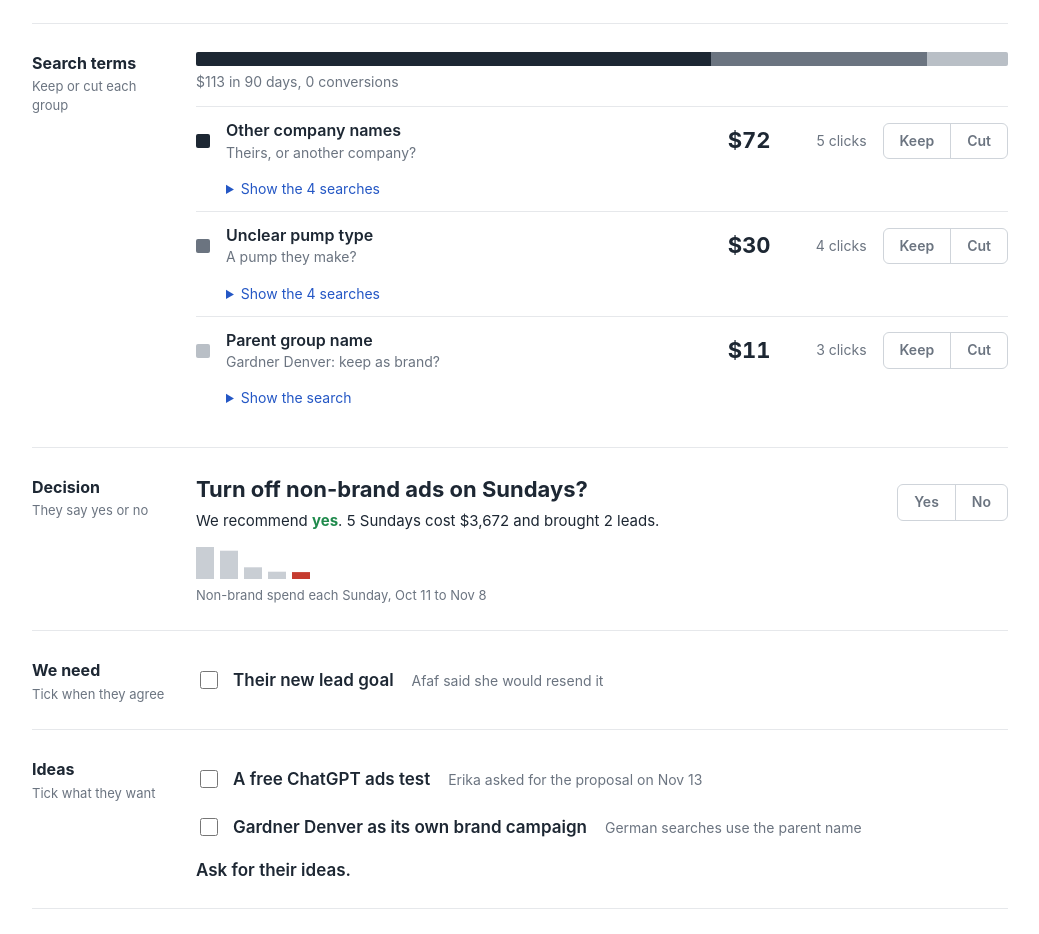
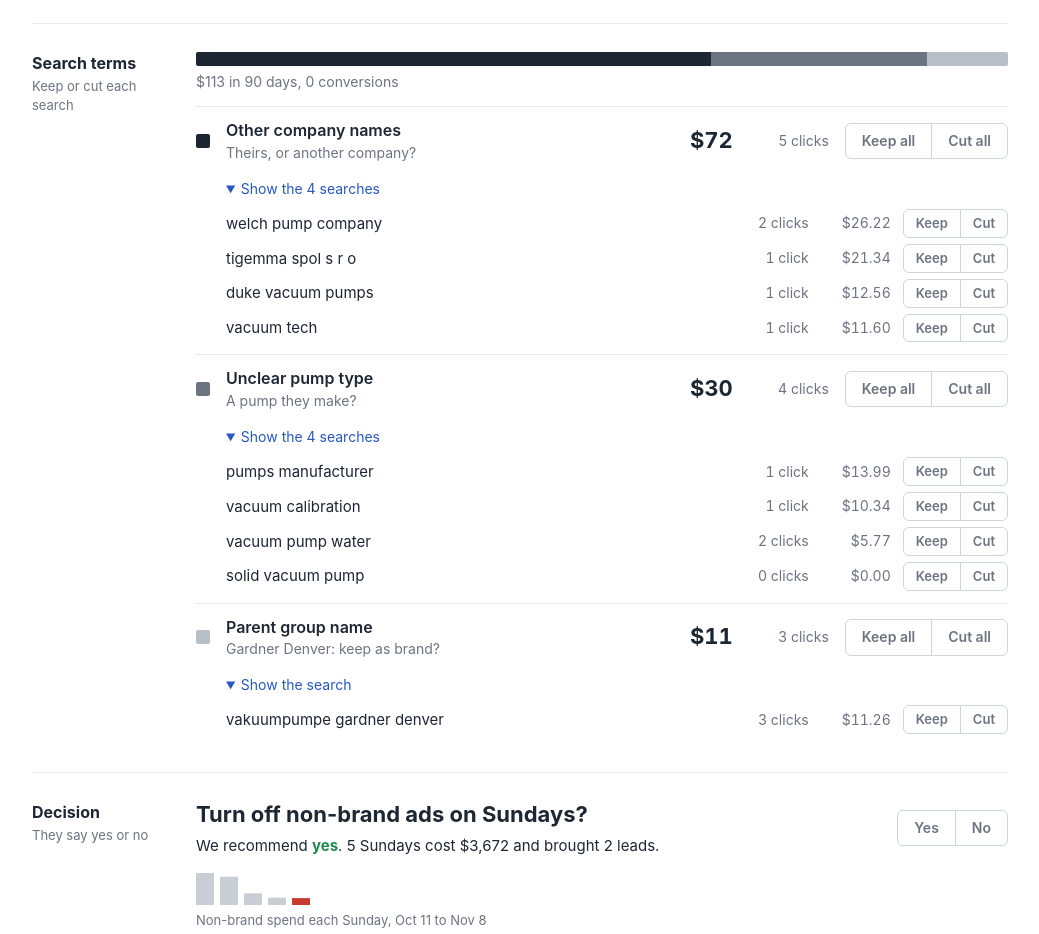
Before and after one commit to digitalwillads/call-sheet-mockup-2524a42d, a plain HTML site: page index.html in a window 1280 px wide. Shown: the part 736-1670 px from the top of the page, without its empty margins (120-1159 px from the left). Drawn offline with Linux system fonts and the light colour scheme.

Commit message:
Call sheet mockup: Keep and Cut on each search
Group buttons become Keep all and Cut all.

Co-Authored-By: Claude Opus 5.5 <noreply@anthropic.com>

```diff
--- a/index.html
+++ b/index.html
@@ -71,9 +71,11 @@
   .row .money { font-size: 22px; font-weight: 700; text-align: right; font-variant-numeric: tabular-nums; }
   .row .clicks { color: var(--soft); font-size: 14px; text-align: right; }
   .row details { grid-column: 2 / -1; margin-top: 0; }
-  .terms { columns: 2; column-gap: 32px; font-size: 14px; margin: 8px 0 0; padding: 0; list-style: none; }
-  .terms li { display: flex; justify-content: space-between; gap: 12px; padding: 2px 0; break-inside: avoid; }
-  .terms li span { color: var(--soft); font-variant-numeric: tabular-nums; }
+
+  .terms { list-style: none; margin: 10px 0 0; padding: 0; display: grid; gap: 6px; font-size: 15px; }
+  .terms li { display: grid; grid-template-columns: 1fr 70px 70px auto; gap: 12px; align-items: center; }
+  .terms .c, .terms .d { color: var(--soft); font-size: 14px; text-align: right; font-variant-numeric: tabular-nums; }
+  .seg.sm label { padding: 4px 12px; font-size: 13px; }
 
   /* answer buttons */
   .seg { display: inline-flex; border: 1px solid #cfd4da; border-radius: 6px; overflow: hidden; }
@@ -111,7 +113,8 @@
     .row { grid-template-columns: 14px 1fr auto; }
     .row .clicks { display: none; }
     .row .seg { grid-column: 2 / -1; justify-self: start; }
-    .terms { columns: 1; }
+    .terms li { grid-template-columns: 1fr auto auto; }
+    .terms .c { display: none; }
     .why { white-space: normal; }
     ul.plain li { flex-wrap: wrap; }
     .checks label { flex-wrap: wrap; }
@@ -231,7 +234,7 @@
 </section>
 
 <section class="stop">
-  <h2>Search terms<small>Keep or cut each group</small></h2>
+  <h2>Search terms<small>Keep or cut each search</small></h2>
   <div>
     <div class="share" role="img" aria-label="Spend by group: other company names $72, unclear pump type $30, parent group name $11">
       <i style="width:63.4%"></i><i style="width:26.6%"></i><i style="width:10.0%"></i>
@@ -243,9 +246,9 @@
       <div class="name">Other company names<small>Theirs, or another company?</small></div>
       <div class="money">$72</div>
       <div class="clicks">5 clicks</div>
-      <div class="seg"><input type="radio" name="g1" id="g1k"><label for="g1k" class="yes">Keep</label><input type="radio" name="g1" id="g1c"><label for="g1c" class="no">Cut</label></div>
-      <details><summary>Show the 4 searches</summary>
-        <ul class="terms"><li>welch pump company<span>$26.22</span></li><li>tigemma spol s r o<span>$21.34</span></li><li>duke vacuum pumps<span>$12.56</span></li><li>vacuum tech<span>$11.60</span></li></ul>
+      <div class="seg"><input type="radio" name="g1" id="g1k" value="keep"><label for="g1k" class="yes">Keep all</label><input type="radio" name="g1" id="g1c" value="cut"><label for="g1c" class="no">Cut all</label></div>
+      <details open><summary>Show the 4 searches</summary>
+        <ul class="terms"><li><span class="t">welch pump company</span><span class="c">2 clicks</span><span class="d">$26.22</span><div class="seg sm"><input type="radio" name="g1-1" id="g1-1k" value="keep"><label for="g1-1k" class="yes">Keep</label><input type="radio" name="g1-1" id="g1-1c" value="cut"><label for="g1-1c" class="no">Cut</label></div></li><li><span class="t">tigemma spol s r o</span><span class="c">1 click</span><span class="d">$21.34</span><div class="seg sm"><input type="radio" name="g1-2" id="g1-2k" value="keep"><label for="g1-2k" class="yes">Keep</label><input type="radio" name="g1-2" id="g1-2c" value="cut"><label for="g1-2c" class="no">Cut</label></div></li><li><span class="t">duke vacuum pumps</span><span class="c">1 click</span><span class="d">$12.56</span><div class="seg sm"><input type="radio" name="g1-3" id="g1-3k" value="keep"><label for="g1-3k" class="yes">Keep</label><input type="radio" name="g1-3" id="g1-3c" value="cut"><label for="g1-3c" class="no">Cut</label></div></li><li><span class="t">vacuum tech</span><span class="c">1 click</span><span class="d">$11.60</span><div class="seg sm"><input type="radio" name="g1-4" id="g1-4k" value="keep"><label for="g1-4k" class="yes">Keep</label><input type="radio" name="g1-4" id="g1-4c" value="cut"><label for="g1-4c" class="no">Cut</label></div></li></ul>
       </details>
     </div>
 
@@ -254,9 +257,9 @@
       <div class="name">Unclear pump type<small>A pump they make?</small></div>
       <div class="money">$30</div>
       <div class="clicks">4 clicks</div>
-      <div class="seg"><input type="radio" name="g2" id="g2k"><label for="g2k" class="yes">Keep</label><input type="radio" name="g2" id="g2c"><label for="g2c" class="no">Cut</label></div>
-      <details><summary>Show the 4 searches</summary>
-        <ul class="terms"><li>pumps manufacturer<span>$13.99</span></li><li>vacuum calibration<span>$10.34</span></li><li>vacuum pump water<span>$5.77</span></li><li>solid vacuum pump<span>$0.00</span></li></ul>
+      <div class="seg"><input type="radio" name="g2" id="g2k" value="keep"><label for="g2k" class="yes">Keep all</label><input type="radio" name="g2" id="g2c" value="cut"><label for="g2c" class="no">Cut all</label></div>
+      <details open><summary>Show the 4 searches</summary>
+        <ul class="terms"><li><span class="t">pumps manufacturer</span><span class="c">1 click</span><span class="d">$13.99</span><div class="seg sm"><input type="radio" name="g2-1" id="g2-1k" value="keep"><label for="g2-1k" class="yes">Keep</label><input type="radio" name="g2-1" id="g2-1c" value="cut"><label for="g2-1c" class="no">Cut</label></div></li><li><span class="t">vacuum calibration</span><span class="c">1 click</span><span class="d">$10.34</span><div class="seg sm"><input type="radio" name="g2-2" id="g2-2k" value="keep"><label for="g2-2k" class="yes">Keep</label><input type="radio" name="g2-2" id="g2-2c" value="cut"><label for="g2-2c" class="no">Cut</label></div></li><li><span class="t">vacuum pump water</span><span class="c">2 clicks</span><span class="d">$5.77</span><div class="seg sm"><input type="radio" name="g2-3" id="g2-3k" value="keep"><label for="g2-3k" class="yes">Keep</label><input type="radio" name="g2-3" id="g2-3c" value="cut"><label for="g2-3c" class="no">Cut</label></div></li><li><span class="t">solid vacuum pump</span><span class="c">0 clicks</span><span class="d">$0.00</span><div class="seg sm"><input type="radio" name="g2-4" id="g2-4k" value="keep"><label for="g2-4k" class="yes">Keep</label><input type="radio" name="g2-4" id="g2-4c" value="cut"><label for="g2-4c" class="no">Cut</label></div></li></ul>
       </details>
     </div>
 
@@ -265,9 +268,9 @@
       <div class="name">Parent group name<small>Gardner Denver: keep as brand?</small></div>
       <div class="money">$11</div>
       <div class="clicks">3 clicks</div>
-      <div class="seg"><input type="radio" name="g3" id="g3k"><label for="g3k" class="yes">Keep</label><input type="radio" name="g3" id="g3c"><label for="g3c" class="no">Cut</label></div>
-      <details><summary>Show the search</summary>
-        <ul class="terms"><li>vakuumpumpe gardner denver<span>$11.26</span></li></ul>
+      <div class="seg"><input type="radio" name="g3" id="g3k" value="keep"><label for="g3k" class="yes">Keep all</label><input type="radio" name="g3" id="g3c" value="cut"><label for="g3c" class="no">Cut all</label></div>
+      <details open><summary>Show the search</summary>
+        <ul class="terms"><li><span class="t">vakuumpumpe gardner denver</span><span class="c">3 clicks</span><span class="d">$11.26</span><div class="seg sm"><input type="radio" name="g3-1" id="g3-1k" value="keep"><label for="g3-1k" class="yes">Keep</label><input type="radio" name="g3-1" id="g3-1c" value="cut"><label for="g3-1c" class="no">Cut</label></div></li></ul>
       </details>
     </div>
   </div>
@@ -319,5 +322,23 @@
 
 <footer>Mockup built Nov 20 from the Welch report for Nov 8 to 14, the Nov 13 promises check, the client log, team mail and one Google Ads read.</footer>
 </main>
+<script>
+// Keep all / Cut all set every search in the group; picking searches one by one clears them when the group is mixed.
+document.querySelectorAll('.row').forEach(row => {
+  const name = row.querySelector('.name').firstChild.textContent.trim();
+  const all = [...row.querySelectorAll(':scope > .seg input')];
+  const items = [...row.querySelectorAll('.seg.sm')];
+  all.forEach(g => g.addEventListener('change', () => {
+    items.forEach(it => { it.querySelector(`input[value="${g.value}"]`).checked = true; });
+    console.log(`call sheet: "${name}" set all ${items.length} searches to ${g.value}`);
+  }));
+  items.forEach(it => it.addEventListener('change', e => {
+    const picks = items.map(i => i.querySelector('input:checked')?.value);
+    const same = picks.every(v => v && v === picks[0]);
+    all.forEach(g => { g.checked = same && g.value === picks[0]; });
+    console.log(`call sheet: "${it.closest('li').querySelector('.t').textContent}" set to ${e.target.value}; "${name}" is ${same ? 'all ' + picks[0] : 'mixed'}`);
+  }));
+});
+</script>
 </body>
 </html>
```
